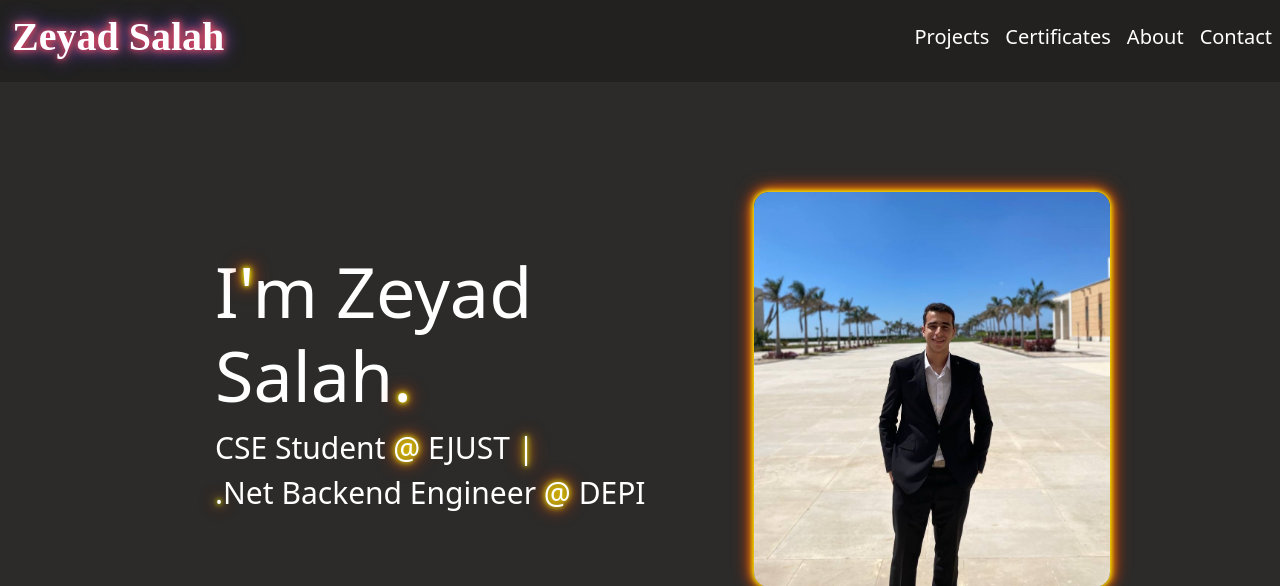
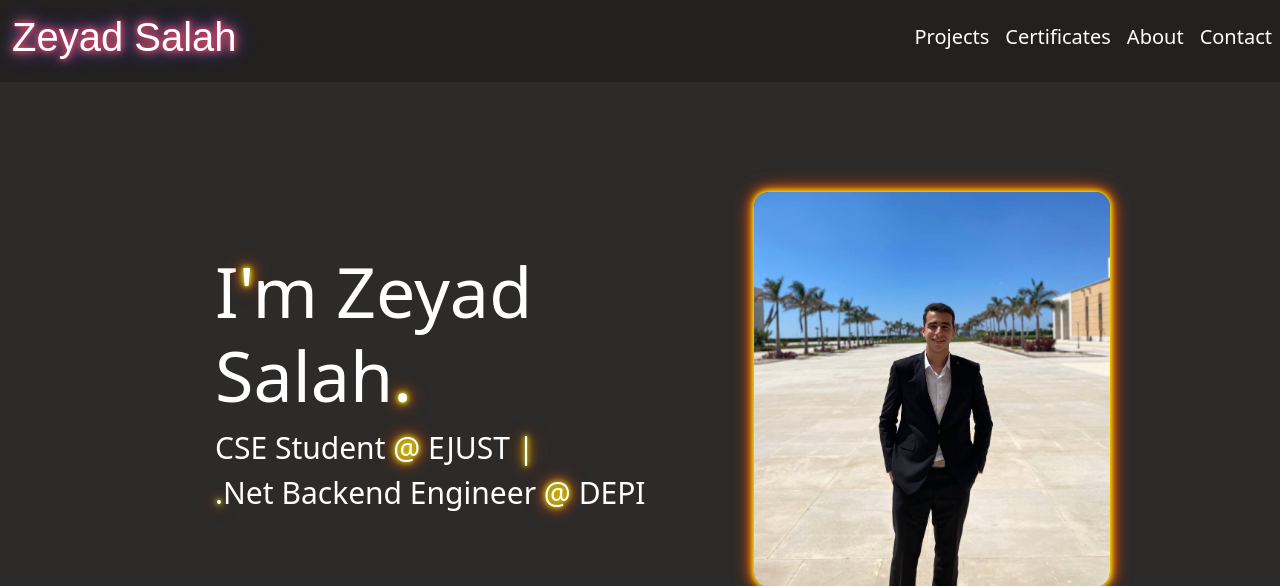
Before and after one commit to zeyadsalah22/Portfolio, a Django app: page / in a window 1280 px wide. Shown: the top 586 px of the page. Run offline with Django 3.2, Linux system fonts and the light colour scheme; some libraries are stand-ins or nearby versions; some web fonts are replaced.

Commit message:
update font

```diff
--- a/Portfolio/static/portfolio/styles.css
+++ b/Portfolio/static/portfolio/styles.css
@@ -21,8 +21,7 @@ nav{
 }
 
 .name{
-    font-family: OstrichSans-Bold;
-    font-weight: bold;
+    font-family: fantasy;
     font-style: normal;
     color:white;
     text-shadow: 0 0 5px #d62976, 0 0 10px #fa7e1e , 0 0 15px #962fbf, 0 0 20px #4f5bd5;
--- a/Portfolio/templates/portfolio/layout.html
+++ b/Portfolio/templates/portfolio/layout.html
@@ -20,7 +20,7 @@
         <nav class="navbar navbar-expand-lg navbar-dark fixed-top">
             <div class="container-fluid" action="/">
                   <a class="navbar-brand" href="/">
-                      <h1 class="name" style="font-family: 'OstrichSans-Bold';">Zeyad Salah</h1>
+                      <h1 class="name">Zeyad Salah</h1>
                   </a>
                   <button class="navbar-toggler " type="button" data-bs-toggle="collapse" data-bs-target="#navmenu">
                     <span class="navbar-toggler-icon"></span>
```
